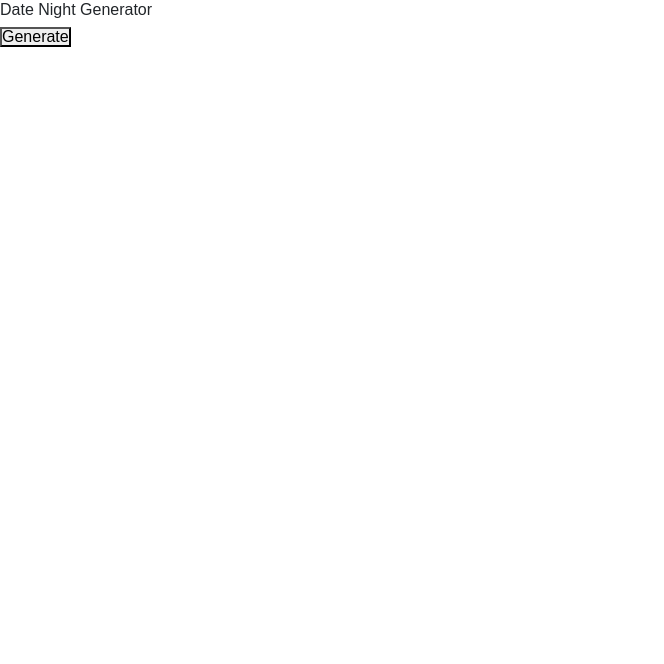
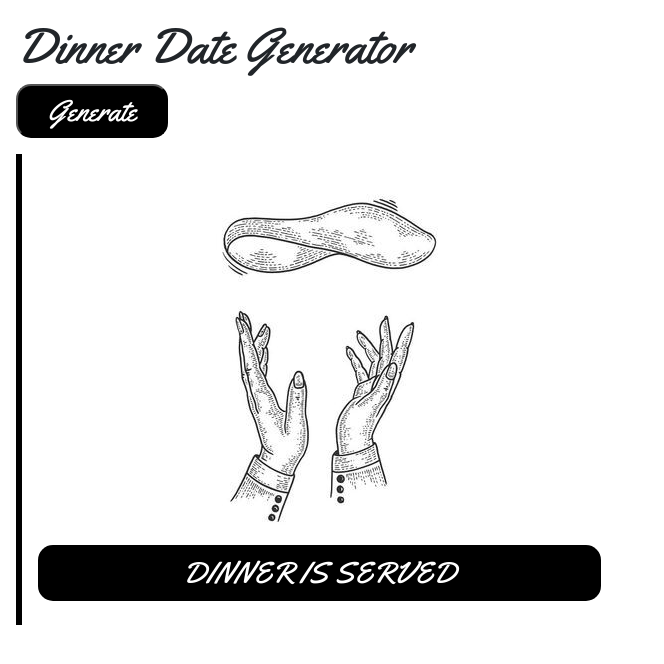
Before and after one commit to cassidykovell/date-night, a plain HTML site: page index.html in a window 1280 px wide. Shown: the whole page, without its empty margins (0-664 px from the left). Drawn offline with nearby package versions, Linux system fonts and the light colour scheme.

Commit message:
updated css and more html

```diff
--- a/index.html
+++ b/index.html
@@ -9,14 +9,30 @@
       rel="stylesheet"
     />
     <script src="https://cdn.jsdelivr.net/npm/bootstrap@5.3.2/dist/js/bootstrap.bundle.min.js"></script>
+    <link rel="preconnect" href="https://fonts.googleapis.com" />
+    <link rel="preconnect" href="https://fonts.gstatic.com" crossorigin />
+    <link
+      href="https://fonts.googleapis.com/css2?family=Yellowtail&display=swap"
+      rel="stylesheet"
+    />
     <link rel="stylesheet" href="reset.css" />
     <link rel="stylesheet" href="style.css" />
   </head>
   <body>
-    <h1>Date Night Generator</h1>
-    <button id="generate">Generate</button>
-    <section id="drink-recipe"></section>
-    <section id="food-recipe"></section>
-    <script src="script.js"></script>
+    <section class="content-container">
+      <div class="">
+        <h1>Dinner Date Generator</h1>
+        <button id="generate">Generate</button>
+      </div>
+    </section>
+    <section class="content-container">
+      <div class="vl">
+        <img src="/assets/images/pizzahandpic.jpg" alt="food" />
+        <h2>DINNER IS SERVED</h2>
+        <section id="drink-recipe"></section>
+        <section id="food-recipe"></section>
+      </div>
+    </section>
+    <script src="./scipt.js" type="application/javascript"></script>
   </body>
 </html>
--- a/style.css
+++ b/style.css
@@ -0,0 +1,39 @@
+:root {
+    --b: black;
+    --w: white;
+}
+
+* {
+    font-family: 'Yellowtail', cursive;
+}
+
+.content-container {
+    display: flex;
+    margin: 1em;
+}
+
+h1{
+    font-size: 50px;
+}
+
+h2 {
+    font-size: 30px;
+    background: var(--b);
+    color: var(--w);
+    padding: 10px;
+    border-radius: 15px;
+    text-align: center;
+}
+
+.vl {
+    border-left: 6px solid var(--b);
+    padding: 1em;
+}
+
+button{
+    background: var(--b);
+    color: var(--w);
+    padding: 10px 30px 10px 30px;
+    border-radius: 15px;
+    font-size: 30px;
+}
```
Also changed, not shown: assets/images/Screenshot 2024-02-06 at 8.32.02 PM.png (added), assets/images/pizzahandpic.jpg (added).
